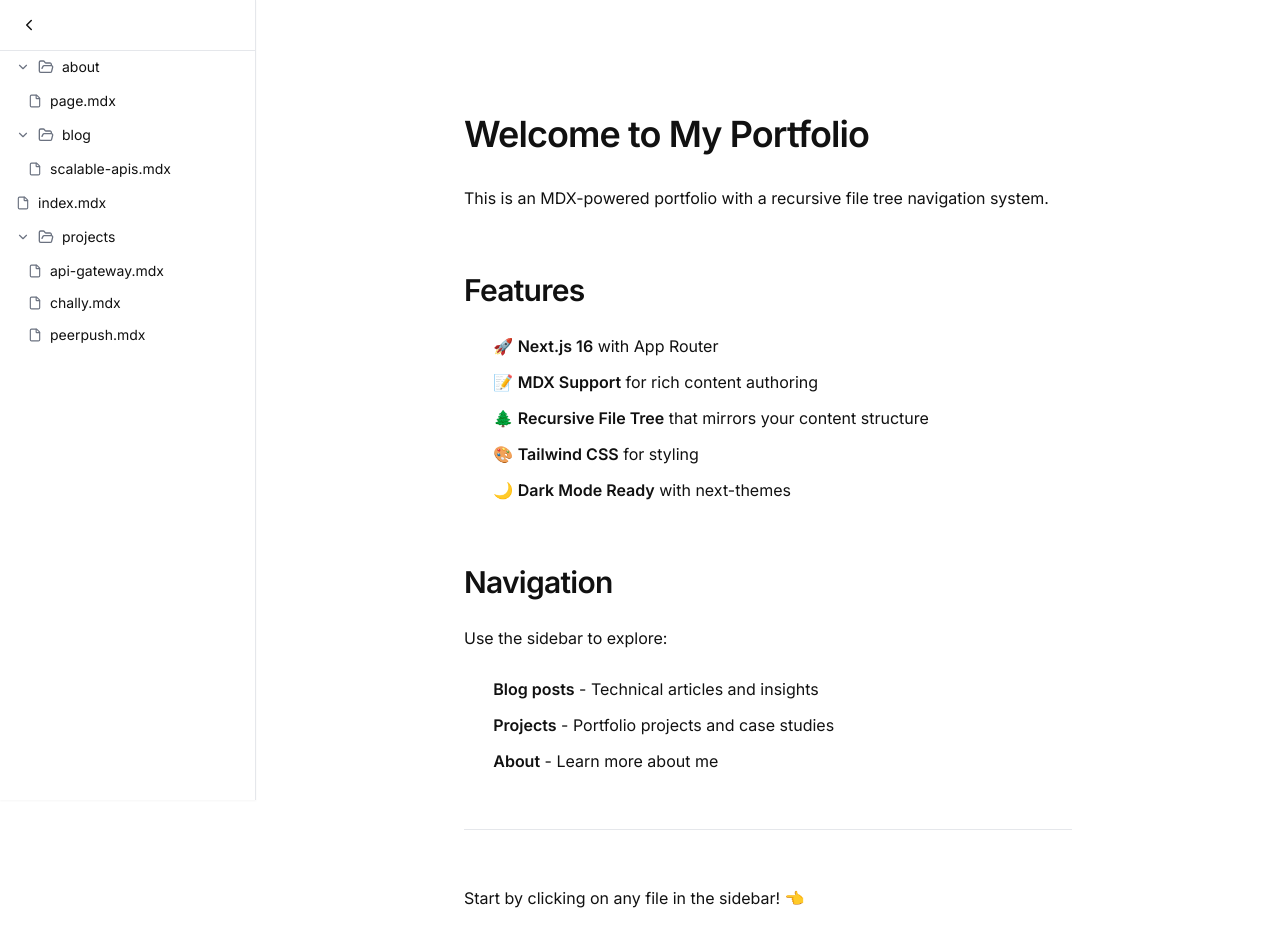
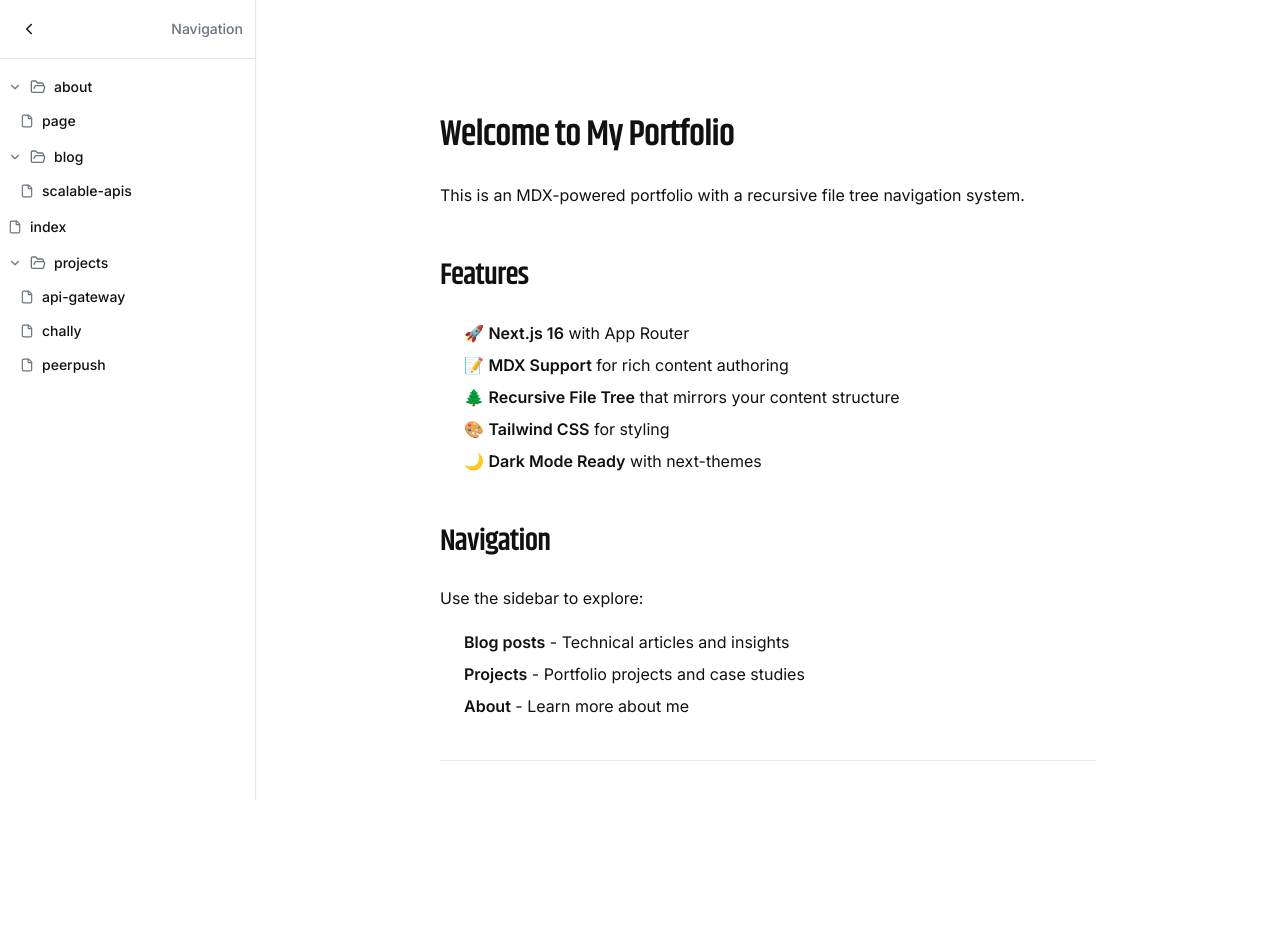
Before and after one commit to 2bTwist/portfolio, a Next.js app: page / in a window 1280 px wide. Shown: the top 946 px of the page. After the commit the page ends 800 px from the top, so only its background shows below. Built offline with nearby package versions, Linux system fonts and the light colour scheme.

Commit message:
feat: implement floating navigation and enhance styling for improved user experience

```diff
--- a/app/[...slug]/page.tsx
+++ b/app/[...slug]/page.tsx
@@ -13,10 +13,8 @@ export default async function Page({ params }: { params: Promise<{ slug: string[
   const source = fs.readFileSync(filePath, "utf-8");
 
   return (
-    <div className="max-w-content mx-auto px-6 py-12">
-      <article className="prose prose-lg max-w-none">
-        <MDXRemote source={source} />
-      </article>
-    </div>
+    <article className="prose-custom content-wrapper">
+      <MDXRemote source={source} />
+    </article>
   );
 }
--- a/app/globals.css
+++ b/app/globals.css
@@ -1,5 +1,6 @@
 @import "tailwindcss";
 @import "../styles/tokens.css";
+@import "../styles/prose.css";
 
 @theme inline {
   --font-sans: "Inter", system-ui, sans-serif;
@@ -10,6 +11,7 @@
   --color-bg-subtle: var(--bg-subtle);
   --color-surface: var(--surface);
   --color-surface-hover: var(--surface-hover);
+  --color-surface-subtle: var(--surface-subtle);
   --color-text: var(--text);
   --color-text-subtle: var(--text-subtle);
   --color-border: var(--border);
@@ -30,78 +32,78 @@
 }
 
 @layer base {
+  html {
+    font-family: var(--font-sans), sans-serif;
+    color: var(--text);
+    background-color: var(--bg);
+  }
+
   body {
-    background: var(--bg);
-    color: var(--text);
-    font-family: var(--font-sans);
+    @apply antialiased text-base leading-7;
+  }
+
+  h1, h2, h3, h4, h5, h6 {
+    @apply font-display text-text font-semibold tracking-tight;
   }
 
   h1 {
-    font-family: var(--font-display);
-    font-size: 2.25rem;
-    font-weight: 600;
-    letter-spacing: -0.025em;
-    line-height: 1.2;
+    @apply text-4xl leading-tight mt-12 mb-6;
   }
 
   h2 {
-    font-family: var(--font-display);
-    font-size: 1.875rem;
-    font-weight: 600;
-    letter-spacing: -0.025em;
-    line-height: 1.3;
+    @apply text-3xl leading-tight mt-10 mb-4;
   }
 
   h3 {
-    font-family: var(--font-display);
-    font-size: 1.5rem;
-    font-weight: 600;
-    letter-spacing: -0.025em;
-    line-height: 1.4;
+    @apply text-2xl leading-snug mt-8 mb-3;
   }
 
   h4 {
-    font-family: var(--font-display);
-    font-size: 1.25rem;
-    font-weight: 600;
-    letter-spacing: -0.025em;
-    line-height: 1.5;
+    @apply text-xl leading-snug mt-6 mb-2;
   }
 
-  p, li {
-    font-size: 1rem;
-    line-height: 1.75;
-    color: var(--text);
+  p {
+    @apply text-base leading-7 my-4 text-text;
+  }
+
+  strong {
+    @apply font-semibold text-text;
   }
 
   a {
-    color: var(--accent);
-    text-decoration: none;
-    transition: color 0.2s;
+    @apply text-accent underline-offset-2 hover:underline;
   }
 
-  a:hover {
-    color: var(--accent-strong);
+  ul, ol {
+    @apply my-4 ml-6 space-y-1;
+  }
+
+  li {
+    @apply leading-7 text-text;
+  }
+
+  blockquote {
+    @apply border-l-4 border-accent pl-4 italic text-text-subtle my-4;
   }
 
   code {
-    font-family: var(--font-mono);
-    font-size: 0.875em;
-    background: var(--surface);
-    padding: 0.125rem 0.25rem;
-    border-radius: var(--radius-sm);
+    @apply font-mono text-accent px-1 py-0.5 rounded bg-surface-hover;
+  }
+
+  pre code {
+    @apply bg-transparent p-0;
   }
 
   pre {
-    background: var(--surface);
-    padding: 1rem;
-    border-radius: var(--radius-md);
-    overflow-x: auto;
+    @apply bg-surface-hover p-4 rounded-lg overflow-x-auto my-6;
   }
 
-  pre code {
-    background: transparent;
-    padding: 0;
+  img {
+    @apply rounded-lg my-6;
+  }
+
+  hr {
+    @apply my-10 border-border;
   }
 }
 
--- a/app/layout.tsx
+++ b/app/layout.tsx
@@ -1,12 +1,14 @@
 import "./globals.css";
 import "../styles/tokens.css";
-import { Inter } from "next/font/google";
+import { Inter, Khand } from "next/font/google";
 import ThemeProvider from "@/components/ThemeProvider";
 import Sidebar from "@/components/Sidebar";
 import FileTree from "@/components/FileTree";
+import FloatingNav from "@/components/FloatingNav";
 import { buildFileTree } from "@/lib/buildFileTree";
 
 const inter = Inter({ subsets: ["latin"], variable: "--font-sans" });
+const khand = Khand({ subsets: ["latin"], variable: "--font-display", weight: ["400", "500", "600", "700"] });
 
 export const metadata = {
   title: "Eddy B — Portfolio",
@@ -16,7 +18,7 @@ export const metadata = {
 export default function RootLayout({ children }: { children: React.ReactNode }) {
   return (
     <html lang="en" suppressHydrationWarning>
-      <body className={`${inter.variable} bg-bg text-text`}>
+      <body className={`${inter.variable} ${khand.variable} bg-bg text-text`}>
         <ThemeProvider>
           <div className="flex h-screen">
             <Sidebar>
@@ -24,11 +26,10 @@ export default function RootLayout({ children }: { children: React.ReactNode })
             </Sidebar>
 
             {/* Main content area */}
-            <main className="flex-1 relative">
-              {/* Right nav (Phase 2.4) */}
-              <nav id="floating-nav" className="hidden md:block"></nav>
+            <main className="flex-1 relative overflow-y-auto">
+              <FloatingNav />
 
-              <div className="max-w-content mx-auto px-4 md:px-8 py-16">
+              <div className="pt-16 pb-24 px-4 md:px-8 max-w-content mx-auto">
                 {children}
               </div>
             </main>
--- a/components/FileTree.tsx
+++ b/components/FileTree.tsx
@@ -1,77 +1,89 @@
 "use client";
 
-import { ChevronRight, ChevronDown, File, Folder, FolderOpen } from "lucide-react";
 import { useState } from "react";
+import {
+  ChevronRight,
+  ChevronDown,
+  File,
+  Folder,
+  FolderOpen,
+} from "lucide-react";
+import { cn } from "@/lib/utils";
+import type { TreeNode } from "@/lib/buildFileTree";
 import Link from "next/link";
 import { usePathname } from "next/navigation";
-import type { TreeNode } from "@/lib/buildFileTree";
 
-interface Props {
-  tree: TreeNode[];
-}
-
-export default function FileTree({ tree }: Props) {
+export default function FileTree({ tree }: { tree: TreeNode[] }) {
   return (
-    <div className="text-sm space-y-0.5">
+    <div className="text-sm font-medium space-y-1">
       {tree.map((node) => (
-        <Item key={node.path} node={node} level={0} />
+        <TreeItem key={node.path} node={node} level={0} />
       ))}
     </div>
   );
 }
 
-function Item({ node, level }: { node: TreeNode; level: number }) {
+function TreeItem({ node, level }: { node: TreeNode; level: number }) {
+  const isFolder = node.type === "folder";
   const [open, setOpen] = useState(true);
   const pathname = usePathname();
-  const isFolder = node.type === "folder";
-  const isActive = pathname === `/${node.path}`;
+  const active = pathname.includes(node.path);
 
-  const content = (
-    <div
-      className={`flex items-center gap-2 px-2 py-1.5 rounded cursor-pointer transition-colors ${
-        isActive
-          ? "bg-accent/10 text-accent-strong"
-          : "text-text hover:bg-surface-hover"
-      }`}
-      onClick={() => isFolder && setOpen(prev => !prev)}
-      style={{ paddingLeft: `calc(0.5rem + ${level * 12}px)` }}
-    >
-      {isFolder ? (
-        open ? (
-          <ChevronDown size={14} className="text-text-subtle shrink-0" />
-        ) : (
-          <ChevronRight size={14} className="text-text-subtle shrink-0" />
-        )
-      ) : (
-        <File size={14} className="text-text-subtle shrink-0" />
-      )}
-
-      {isFolder ? (
-        open ? (
-          <FolderOpen size={16} className="text-text-subtle shrink-0" />
-        ) : (
-          <Folder size={16} className="text-text-subtle shrink-0" />
-        )
-      ) : null}
-
-      <span className="truncate text-sm">{node.name}</span>
-    </div>
-  );
+  // Indent width
+  const indent = { paddingLeft: `${level * 12}px` };
 
   return (
     <div>
-      {isFolder ? (
-        content
-      ) : (
-        <Link href={`/${node.path}`} className="block">
-          {content}
+      {/* FOLDER */}
+      {isFolder && (
+        <button
+          className={cn(
+            "w-full flex items-center gap-2 py-1.5 px-2 rounded-md",
+            "hover:bg-surface-hover transition-colors",
+            active && "bg-surface-hover"
+          )}
+          style={indent}
+          onClick={() => setOpen(!open)}
+        >
+          {open ? (
+            <ChevronDown size={14} className="text-text-subtle" />
+          ) : (
+            <ChevronRight size={14} className="text-text-subtle" />
+          )}
+
+          {open ? (
+            <FolderOpen size={16} className="text-text-subtle" />
+          ) : (
+            <Folder size={16} className="text-text-subtle" />
+          )}
+
+          <span className="truncate text-text">{node.name}</span>
+        </button>
+      )}
+
+      {/* FILE */}
+      {!isFolder && (
+        <Link
+          href={`/${node.path}`}
+          className={cn(
+            "flex items-center gap-2 py-1.5 px-2 rounded-md",
+            "hover:bg-surface-hover transition-colors",
+            active &&
+              "bg-accent/10 border border-accent/20 text-accent font-semibold",
+            "text-text"
+          )}
+          style={indent}
+        >
+          <File size={14} className="text-text-subtle" />
+          <span className="truncate">{node.name.replace(".mdx", "")}</span>
         </Link>
       )}
 
-      {isFolder && open && node.children && (
-        <div className="mt-0.5">
-          {node.children.map(child => (
-            <Item key={child.path} node={child} level={level + 1} />
+      {/* CHILDREN */}
+      {isFolder && open && (
+        <div className="mt-0.5 space-y-0.5">
+          {node.children?.map((child) => (
+            <TreeItem key={child.path} node={child} level={level + 1} />
           ))}
         </div>
       )}
--- /dev/null
+++ b/components/FloatingNav.tsx
@@ -0,0 +1,110 @@
+"use client";
+
+import { useEffect, useState } from "react";
+import {
+  Moon,
+  Sun,
+  Github,
+  Linkedin,
+  ArrowUp,
+  ArrowDown,
+} from "lucide-react";
+import { useTheme } from "next-themes";
+import { cn } from "@/lib/utils";
+
+export default function FloatingNav() {
+  const { theme, setTheme } = useTheme();
+  const [visible, setVisible] = useState(false);
+
+  // Fade-in only after scrolling past hero (~120px)
+  useEffect(() => {
+    const handleScroll = () => {
+      setVisible(window.scrollY > 120);
+    };
+    window.addEventListener("scroll", handleScroll);
+    return () => window.removeEventListener("scroll", handleScroll);
+  }, []);
+
+  return (
+    <div
+      className={cn(
+        "fixed right-6 top-1/2 -translate-y-1/2 z-40",
+        "flex flex-col gap-3",
+        "transition-opacity duration-300",
+        visible ? "opacity-100" : "opacity-0"
+      )}
+    >
+      {/* THEME TOGGLE */}
+      <IconButton
+        onClick={() => setTheme(theme === "dark" ? "light" : "dark")}
+      >
+        {theme === "dark" ? <Sun size={17} /> : <Moon size={17} />}
+      </IconButton>
+
+      {/* GITHUB */}
+      <IconButton
+        as="a"
+        href="https://github.com/2btwist"
+        target="_blank"
+        rel="noopener noreferrer"
+      >
+        <Github size={17} />
+      </IconButton>
+
+      {/* LINKEDIN */}
+      <IconButton
+        as="a"
+        href="https://www.linkedin.com/in/edmond-batch/"
+        target="_blank"
+        rel="noopener noreferrer"
+      >
+        <Linkedin size={17} />
+      </IconButton>
+
+      {/* SCROLL UP */}
+      <IconButton onClick={() => window.scrollTo({ top: 0, behavior: "smooth" })}>
+        <ArrowUp size={17} />
+      </IconButton>
+
+      {/* SCROLL DOWN */}
+      <IconButton
+        onClick={() =>
+          window.scrollTo({ top: document.body.scrollHeight, behavior: "smooth" })
+        }
+      >
+        <ArrowDown size={17} />
+      </IconButton>
+    </div>
+  );
+}
+
+/* —————— Small reusable stupid-clean Icon Button component —————— */
+function IconButton({
+  children,
+  onClick,
+  as,
+  ...props
+}: {
+  children: React.ReactNode;
+  onClick?: () => void;
+  as?: "button" | "a";
+  [key: string]: unknown;
+}) {
+  const Comp = as || "button";
+
+  return (
+    <Comp
+      onClick={onClick}
+      className={cn(
+        "w-11 h-11 flex items-center justify-center",
+        "rounded-lg shadow-card bg-surface",
+        "border border-border-subtle",
+        "hover:bg-surface-hover transition-colors",
+        "cursor-pointer"
+      )}
+      {...props}
+    >
+      {children}
+    </Comp>
+  );
+}
--- a/components/Sidebar.tsx
+++ b/components/Sidebar.tsx
@@ -10,22 +10,25 @@ export default function Sidebar({ children }: { children: React.ReactNode }) {
   return (
     <aside
       className={cn(
-        "h-full border-r border-border bg-surface shadow-subtle transition-all duration-300",
+        "h-full border-r border-border bg-surface shadow-subtle",
+        "transition-all duration-300 overflow-hidden",
         open ? "w-64" : "w-14"
       )}
     >
-      {/* Collapse button */}
-      <div className="flex items-center justify-between px-4 py-3 border-b border-border">
+      {/* Header */}
+      <div className="flex items-center justify-between px-3 py-3 border-b border-border bg-surface">
         <button
-          className="p-1 rounded-md hover:bg-surface-hover transition"
+          className="p-2 rounded-md hover:bg-surface-hover transition"
           onClick={() => setOpen(!open)}
         >
           {open ? <ChevronLeft size={18} /> : <ChevronRight size={18} />}
         </button>
+
+        {open && <span className="text-sm font-medium text-text-subtle">Navigation</span>}
       </div>
 
-      {/* File tree or children */}
-      <div className="overflow-y-auto h-[calc(100%-48px)] px-2">
+      {/* Tree Area */}
+      <div className="overflow-y-auto h-[calc(100%-48px)] px-2 py-3">
         {children}
       </div>
     </aside>
--- /dev/null
+++ b/styles/prose.css
@@ -0,0 +1,65 @@
+@layer base {
+  .prose-custom {
+    @apply text-text leading-7 max-w-content mx-auto;
+
+    /* Headings */
+    h1, h2, h3, h4 {
+      @apply font-display text-text mb-6 mt-12 scroll-mt-24;
+    }
+
+    h1 {
+      @apply text-4xl font-semibold;
+    }
+    h2 {
+      @apply text-3xl font-semibold;
+    }
+    h3 {
+      @apply text-2xl font-semibold;
+    }
+    h4 {
+      @apply text-xl font-semibold;
+    }
+
+    /* Text */
+    p {
+      @apply my-4 text-base leading-7;
+    }
+
+    /* Lists */
+    ul, ol {
+      @apply ml-6 my-4 space-y-2;
+    }
+
+    li {
+      @apply leading-7;
+    }
+
+    /* Code blocks */
+    pre {
+      @apply bg-surface p-4 rounded-lg overflow-x-auto;
+    }
+
+    code {
+      @apply text-accent;
+    }
+
+    /* Links */
+    a {
+      @apply text-accent underline-offset-2 hover:underline;
+    }
+
+    /* Images */
+    img {
+      @apply rounded-lg my-8;
+    }
+
+    /* Blockquotes */
+    blockquote {
+      @apply border-l-4 border-accent pl-4 italic text-text-subtle my-6;
+    }
+  }
+
+  .content-wrapper {
+    @apply space-y-8;
+  }
+}
--- a/styles/tokens.css
+++ b/styles/tokens.css
@@ -6,6 +6,7 @@
   /* Surfaces */
   --surface: #ffffff;
   --surface-hover: #f3f3f4;
+  --surface-subtle: #f9f9fa;
 
   /* Text */
   --text: #111111;
@@ -26,6 +27,7 @@
 
   --surface: #1c1c1f;
   --surface-hover: #232326;
+  --surface-subtle: #18181b;
 
   --text: #f7f7f7;
   --text-subtle: #9ca3af;
```
Also changed, not shown: app/page.tsx (+3 -5 lines).
